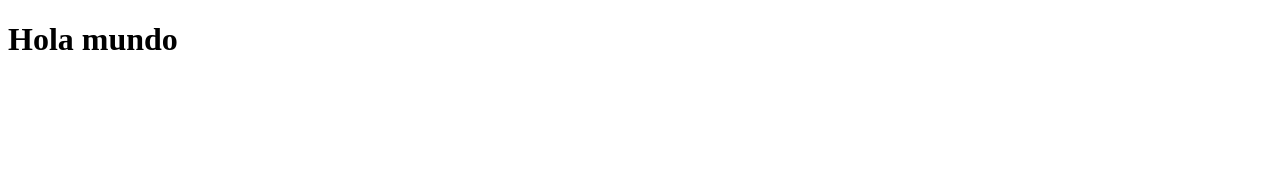
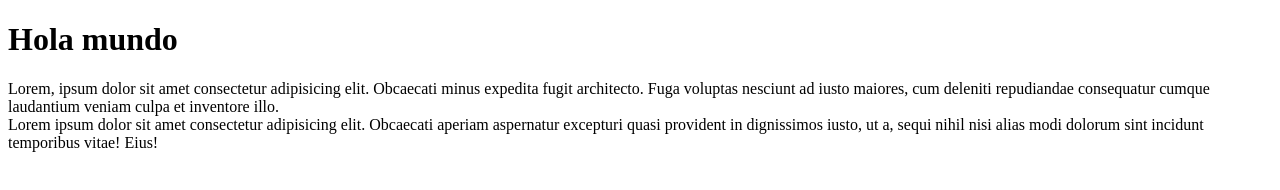
Before and after one commit to edalwil/repositorio, a plain HTML site: page index.html in a window 1280 px wide. Drawn offline with Linux system fonts and the light colour scheme.

Commit message:
nuevos cambios

```diff
--- a/index.html
+++ b/index.html
@@ -1,12 +1,23 @@
 <!DOCTYPE html>
 <html lang="en">
-<head>
-    <meta charset="UTF-8">
-    <meta http-equiv="X-UA-Compatible" content="IE=edge">
-    <meta name="viewport" content="width=device-width, initial-scale=1.0">
+  <head>
+    <meta charset="UTF-8" />
+    <meta http-equiv="X-UA-Compatible" content="IE=edge" />
+    <meta name="viewport" content="width=device-width, initial-scale=1.0" />
     <title>Document</title>
-</head>
-<body>
-    <h1>Hola mundo </h1>
-</body>
+  </head>
+  <body>
+    <h1>Hola mundo</h1>
+
+    <div>
+      Lorem, ipsum dolor sit amet consectetur adipisicing elit. Obcaecati minus
+      expedita fugit architecto. Fuga voluptas nesciunt ad iusto maiores, cum
+      deleniti repudiandae consequatur cumque laudantium veniam culpa et
+      inventore illo.<br>
+      Lorem ipsum dolor sit amet consectetur adipisicing elit.
+      Obcaecati aperiam aspernatur excepturi quasi provident in dignissimos
+      iusto, ut a, sequi nihil nisi alias modi dolorum sint incidunt temporibus
+      vitae! Eius!
+    </div>
+  </body>
 </html>
```
